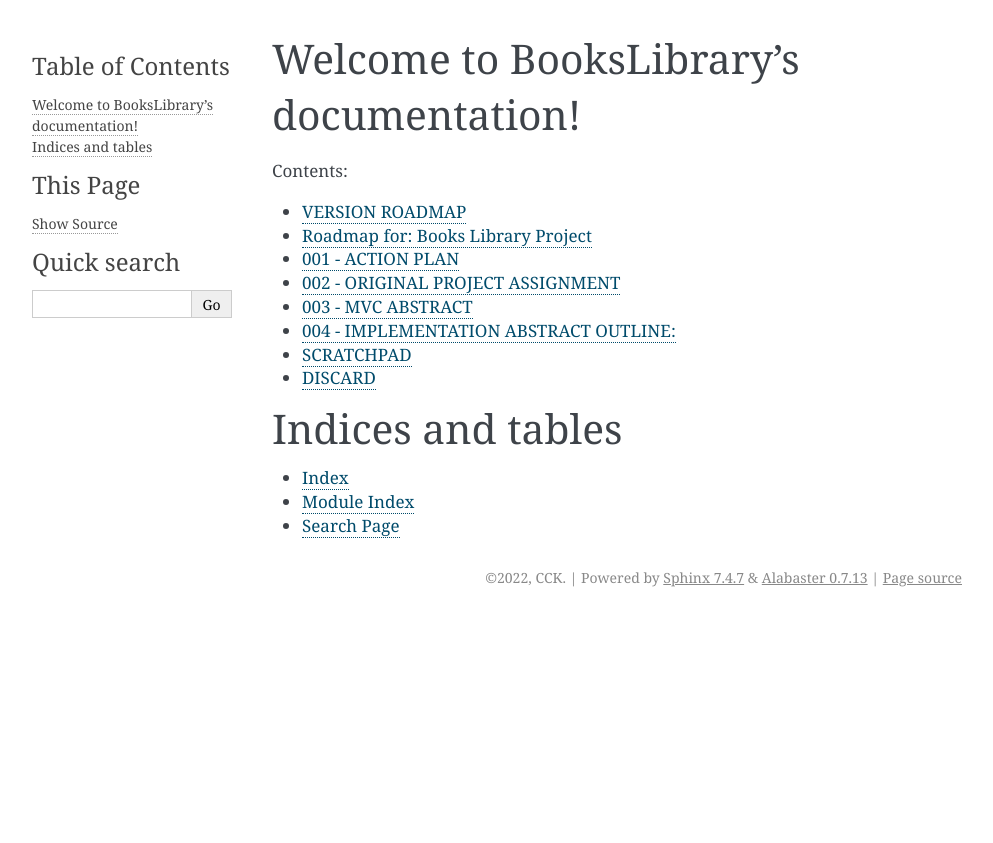
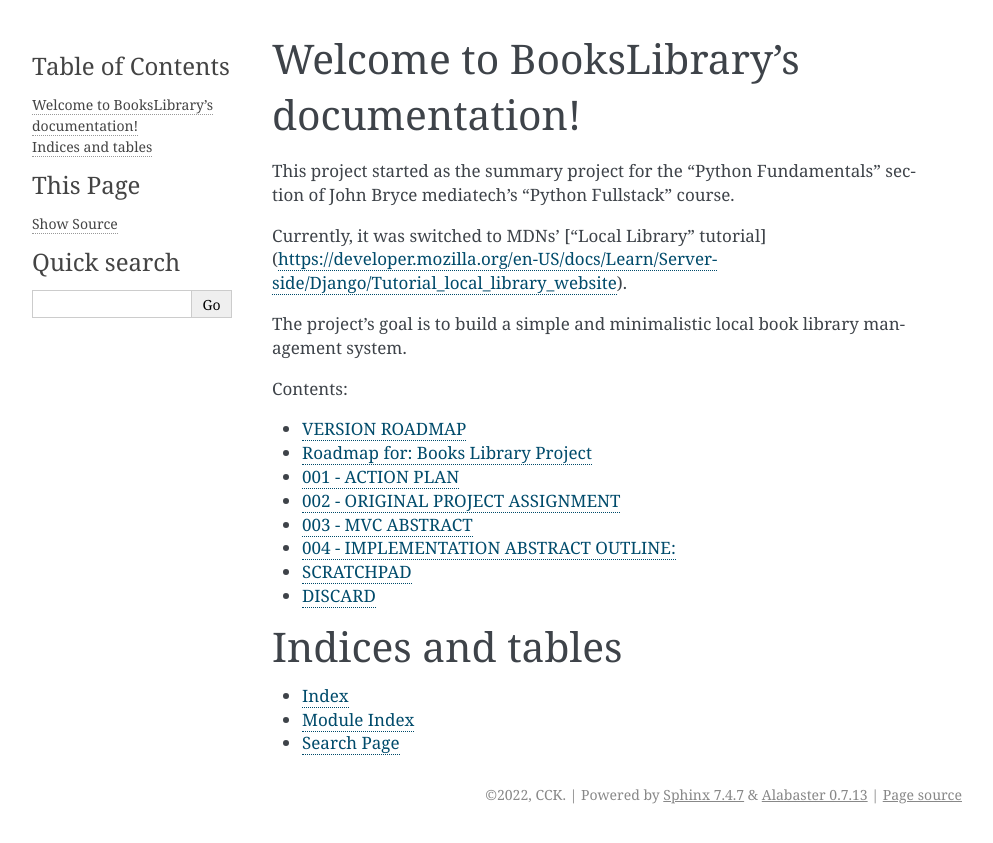
Before and after one commit to c-c-k/books-library, a Sphinx documentation site: the page built from docs/index.rst, in a window 1280 px wide. Shown: the top 843 px of the page, without its empty margins (148-1141 px from the left). Built offline with Sphinx 7.4.7, drawn with Linux system fonts in a browser that asks for light colours.

```diff
--- a/docs/index.rst
+++ b/docs/index.rst
@@ -5,6 +5,12 @@
 
 Welcome to BooksLibrary's documentation!
 ========================================
+
+This project started as the summary project for the "Python Fundamentals" section of John Bryce mediatech's "Python Fullstack" course.
+
+Currently, it was switched to MDNs' ["Local Library" tutorial](https://developer.mozilla.org/en-US/docs/Learn/Server-side/Django/Tutorial_local_library_website).
+
+The project's goal is to build a simple and minimalistic local book library management system.
 
 .. toctree::
    :maxdepth: 1
--- a/docs/roadmap.rst
+++ b/docs/roadmap.rst
@@ -17,3 +17,8 @@ v0.1.0-2 create django skeleton
 * Created index html page.
 * Created index view.
 * Created url mapping for main index view.
+
+v0.1.0-3 Switch to following MDN "Local Library" Django tutorial
+----------------------------------------------------------------
+
+* Add note about the MDN tutorial to project README.md and to docs/index.rst .
```
Also changed, not shown: README.md (+4 -2 lines).
